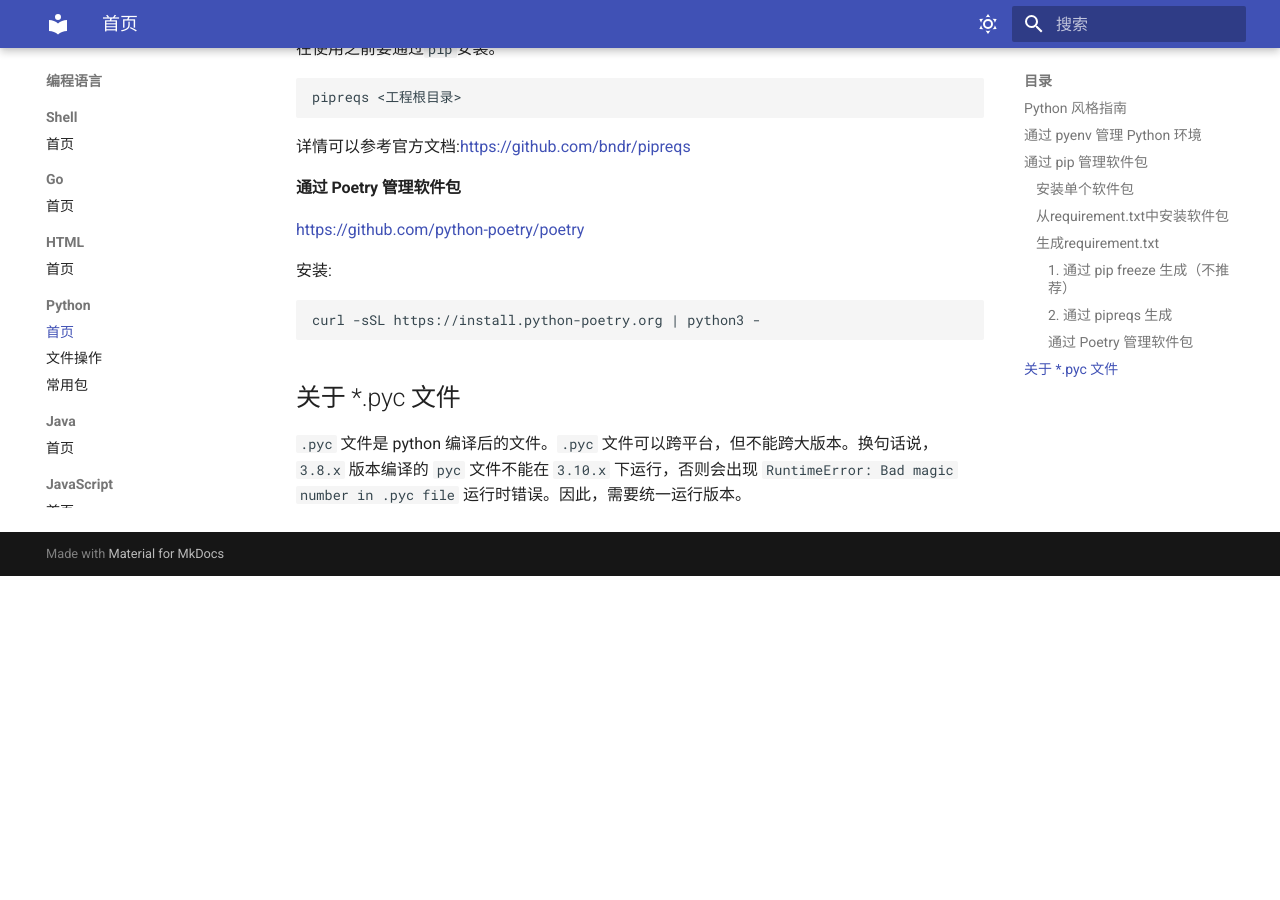
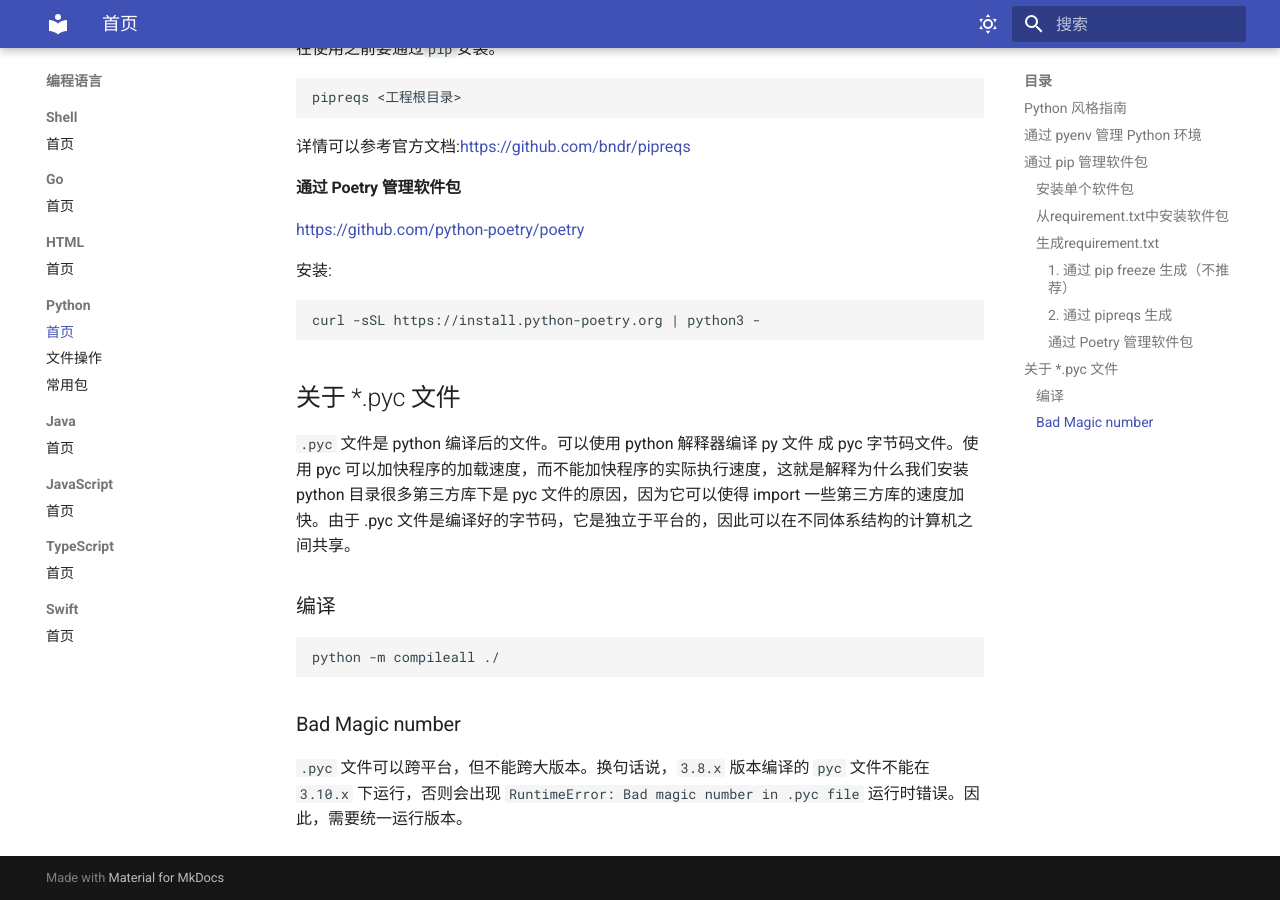
Before and after one commit to wizardbyron/guides, an MkDocs documentation site: the page built from docs/programming/python/index.md, in a window 1280 px wide and 900 px high, scrolled down 1073 px. Built offline with MkDocs 1.6.1 and Material for MkDocs 9.7.7, drawn with Linux system fonts in a browser that asks for light colours; before the commit the page ends 1649 px from its top, so only the background shows below that.

Commit message:
增加 pyc 说明

````diff
--- a/docs/programming/python/index.md
+++ b/docs/programming/python/index.md
@@ -59,4 +59,14 @@ curl -sSL https://install.python-poetry.org | python3 -
 
 ## 关于 *.pyc 文件
 
-`.pyc` 文件是 python 编译后的文件。`.pyc` 文件可以跨平台，但不能跨大版本。换句话说，`3.8.x` 版本编译的 `pyc` 文件不能在 `3.10.x` 下运行，否则会出现 `RuntimeError: Bad magic number in .pyc file` 运行时错误。因此，需要统一运行版本。
+`.pyc` 文件是 python 编译后的文件。可以使用 python 解释器编译 py 文件 成 pyc 字节码文件。使用 pyc 可以加快程序的加载速度，而不能加快程序的实际执行速度，这就是解释为什么我们安装 python 目录很多第三方库下是 pyc 文件的原因，因为它可以使得 import 一些第三方库的速度加快。由于 .pyc 文件是编译好的字节码，它是独立于平台的，因此可以在不同体系结构的计算机之间共享。
+
+### 编译
+
+```sh
+python -m compileall ./
+```
+
+### Bad Magic number
+
+`.pyc` 文件可以跨平台，但不能跨大版本。换句话说，`3.8.x` 版本编译的 `pyc` 文件不能在 `3.10.x` 下运行，否则会出现 `RuntimeError: Bad magic number in .pyc file` 运行时错误。因此，需要统一运行版本。
````
